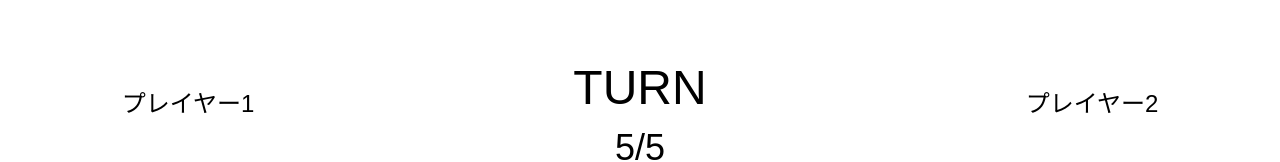
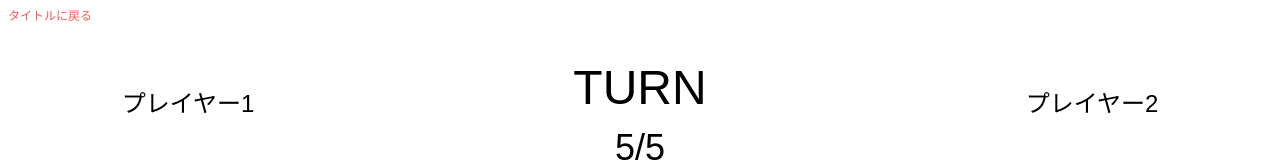
Before and after one commit to hirochan9854/praise-wap, a Next.js app: page /game in a window 1280 px wide. Shown: the top 162 px of the page. Built offline with nearby package versions, Linux system fonts and the light colour scheme; no server answers; a web font is replaced by a local one.

Commit message:
タイトルに戻るボタンを追加

```diff
--- a/src/app/game/page.tsx
+++ b/src/app/game/page.tsx
@@ -1,5 +1,6 @@
 'use client';
 
+import Link from 'next/link';
 import { useState } from 'react';
 
 import { GameFinishOverlay } from '@/components/GameFinishOverlay';
@@ -23,7 +24,10 @@ export default function Game() {
   useAutoReset();
   return (
     <div>
-      <div className="mx-auto flex max-w-[1200px] justify-center gap-32 pt-16">
+      <Link className="fixed left-2 top-2 text-xs text-[#fa5857]" href={'/'}>
+        タイトルに戻る
+      </Link>
+      <div className="mx-auto flex max-w-[1200px] justify-center gap-32 pt-16 ">
         <Wordlist
           isAnalysisInProgress={isPlayer1Analysis}
           name="プレイヤー1"
```
